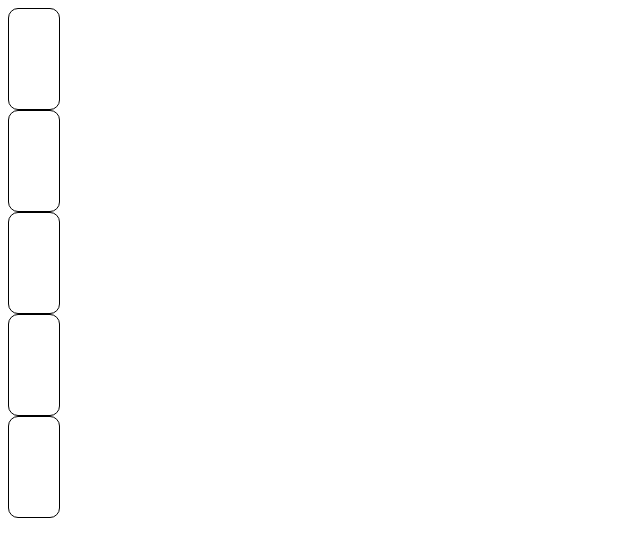
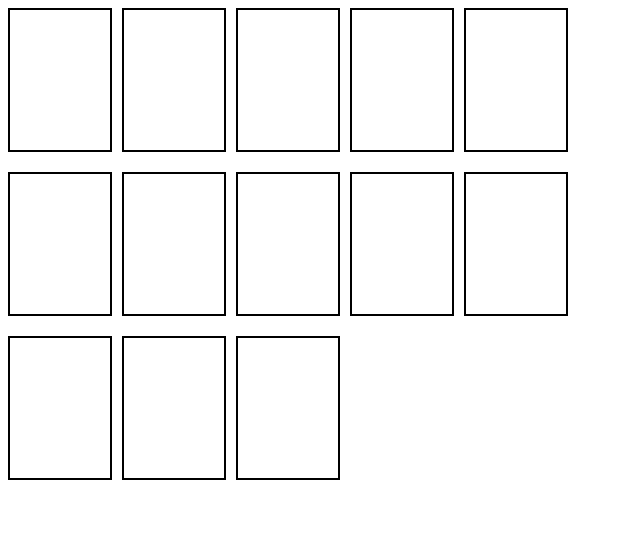
Before and after one commit to joaopessoasilva06/front-end, a plain HTML site: page baralho/baralho.html in a window 1280 px wide. Shown: the whole page, without its empty margins (0-640 px from the left). Drawn offline with Linux system fonts and the light colour scheme.

Commit message:
Update baralho.css

```diff
--- a/baralho/baralho.css
+++ b/baralho/baralho.css
@@ -1,16 +1,17 @@
-body{
+.linha11, .linha22, .linha33 {
     display: flex;
+    gap: 10px;           /* espaço entre as cartas */
+    margin-bottom: 20px;
 }
-.linha1{
-    width: 50px;
-    height:100px ;
-    border-radius:10px ;
-    border: 1px solid black;
-    display:flex;
+
+.linha1, .linha2, .linha3 {
+    width: 100px;
+    height: 140px;
+    background: white;
+    border: 2px solid black;
+    display: flex;
+    align-items: center;
+    justify-content: center;
+    text-align: center;
+    font-size: 12px;
 }
-.linha2{
-
-}
-.linha3{
-
-}
```
